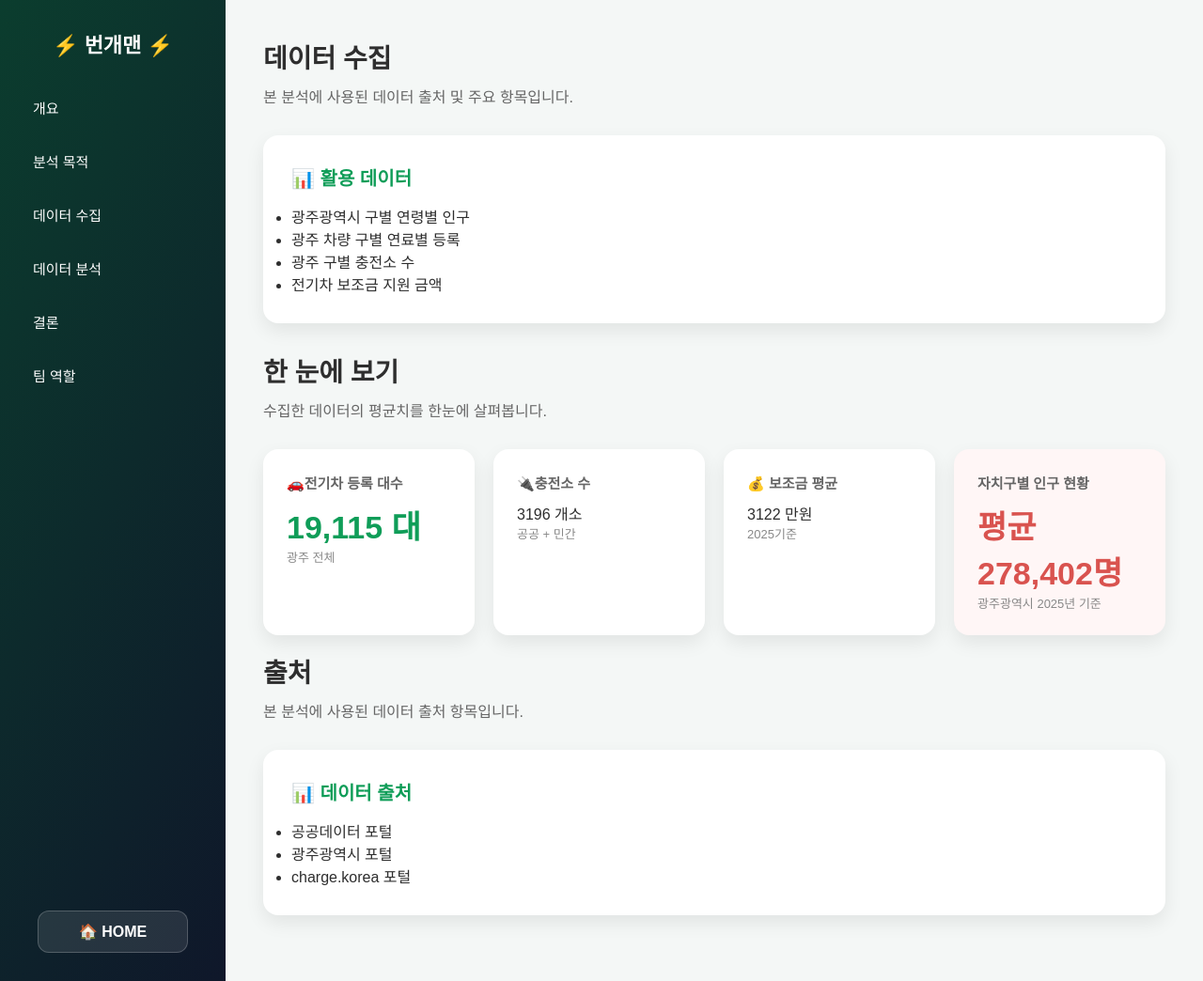
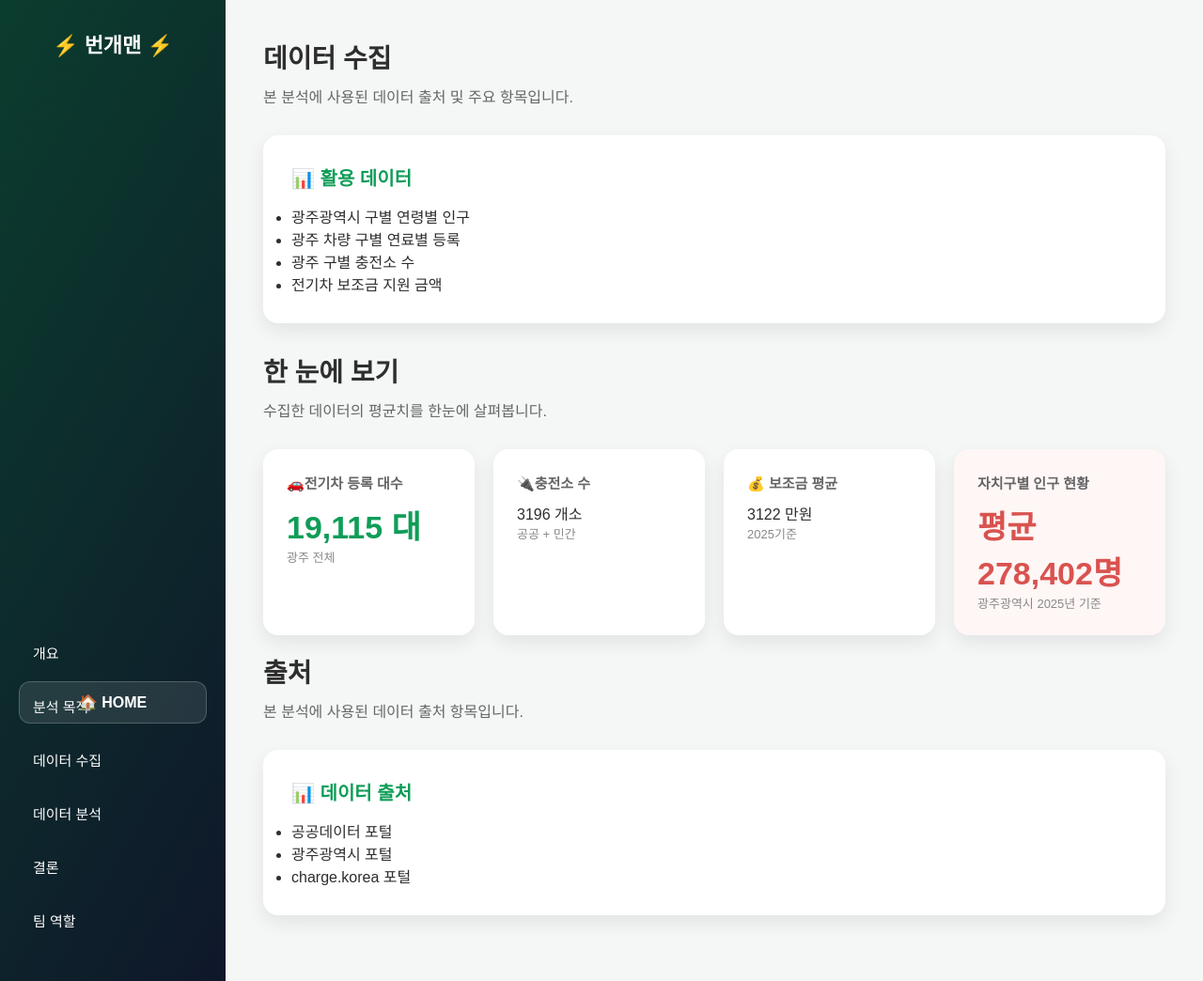
Before and after one commit to 2025-DongA-DataAI-3/car_project, a Flask app: page /data in a window 1280 px wide. Shown: the whole page at 94% size. Run offline with Flask 3, Linux system fonts and the light colour scheme.

Commit message:
사이드바

```diff
--- a/static/style.css
+++ b/static/style.css
@@ -74,8 +74,10 @@ body {
 
 /* 하단 버튼 영역 */
 .sidebar-footer {
-    padding: 0 20px;
-    margin-top: auto; /* 상단 메뉴가 적어도 아래로 밀리게 함 */
+    position: fixed;
+    left: 20px;
+    bottom: 30px;
+    width: 200px; /* 상단 메뉴가 적어도 아래로 밀리게 함 */
 }
 
 .home-btn {
```
